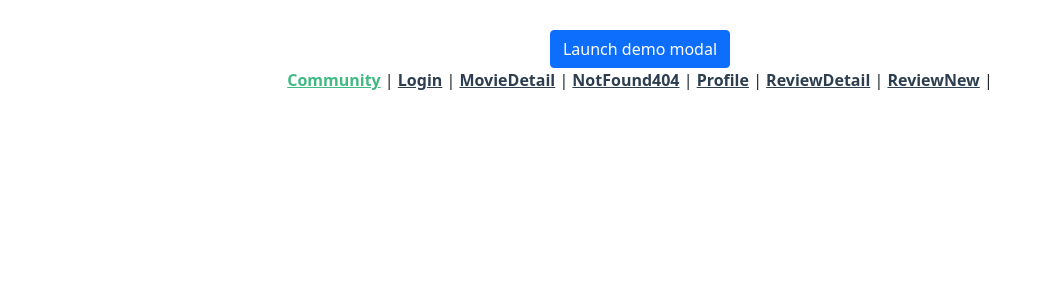
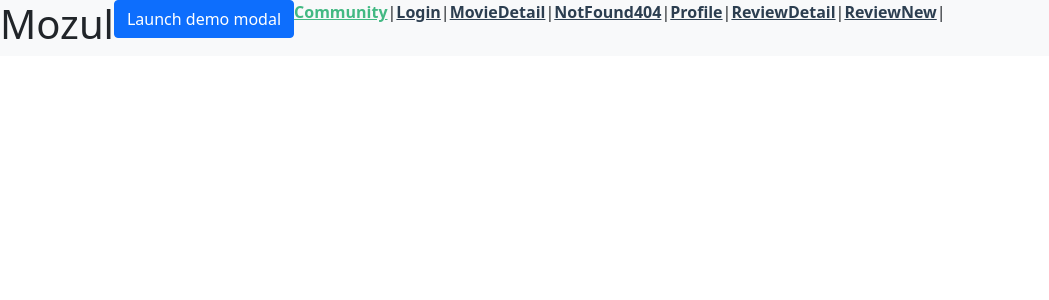
Before and after one commit to shoon95/create_movie_recommendation_web, a Vue app in the folder front/final/: page / in a window 1280 px wide. Shown: the top 300 px of the page, without its empty margins (0-1049 px from the left). Built offline with nearby package versions, Linux system fonts and the light colour scheme.

Commit message:
before-navbar

```diff
--- a/front/final/src/App.vue
+++ b/front/final/src/App.vue
@@ -1,7 +1,7 @@
 <template>
   <div id="app">
-    <nav>
-      <SearchBar />
+    <nav class="bg-light d-flex">
+      <NavBar />
       <router-link :to="{name:'community'}">Community</router-link> |
       <router-link :to="{name:'login'}">Login</router-link> |
       <router-link :to="{name:'movie',params:{moviePk:1}}">MovieDetail</router-link> |
@@ -16,11 +16,11 @@
 
 <script>
   import { mapActions } from 'vuex'
-  import SearchBar from '@/components/search/SearchBar.vue'
+  import NavBar from '@/components/NavBar.vue'
   export default {
     name: 'App',
     components: {
-      SearchBar
+      NavBar
     },
     methods: {
       ...mapActions(['fetchCurrentUser']),
@@ -38,10 +38,6 @@
 
 }
 
-nav {
-  padding: 30px;
-}
-
 nav a {
   font-weight: bold;
   color: #2c3e50;
--- a/front/final/src/components/NavBar.vue
+++ b/front/final/src/components/NavBar.vue
@@ -0,0 +1,25 @@
+<template>
+  <div class="d-flex m-0 ">
+    <div>
+      <h1>Mozul</h1>
+    </div>
+    <div >
+      <SearchBar />
+    </div>
+
+  </div>
+</template>
+
+<script>
+import SearchBar from '@/components/search/SearchBar.vue'
+export default {
+  name: "NavBar",
+  components: {
+    SearchBar,
+  }
+}
+</script>
+
+<style>
+
+</style>
--- a/front/final/src/components/search/SearchBar.vue
+++ b/front/final/src/components/search/SearchBar.vue
@@ -1,6 +1,6 @@
 <template>
     <!-- <SearchBarItem v-for=" movie in showMovies " :key="movie.id" :movie="movie"/> -->
-  <div>
+  <div >
     <!-- Button trigger modal -->
     <button type="button" class="btn btn-primary" data-bs-toggle="modal" data-bs-target="#exampleModal" @click="openModal">
       Launch demo modal
--- a/front/final/src/store/modules/movies.js
+++ b/front/final/src/store/modules/movies.js
@@ -129,7 +129,7 @@ export default ({
           headers: getters.authHeader,
         })
         .catch(err => {
-          if (err.response.status === 401) {
+          if (err) {
             dispatch('removeToken')
             router.push({ name: 'login' })
           }
```
